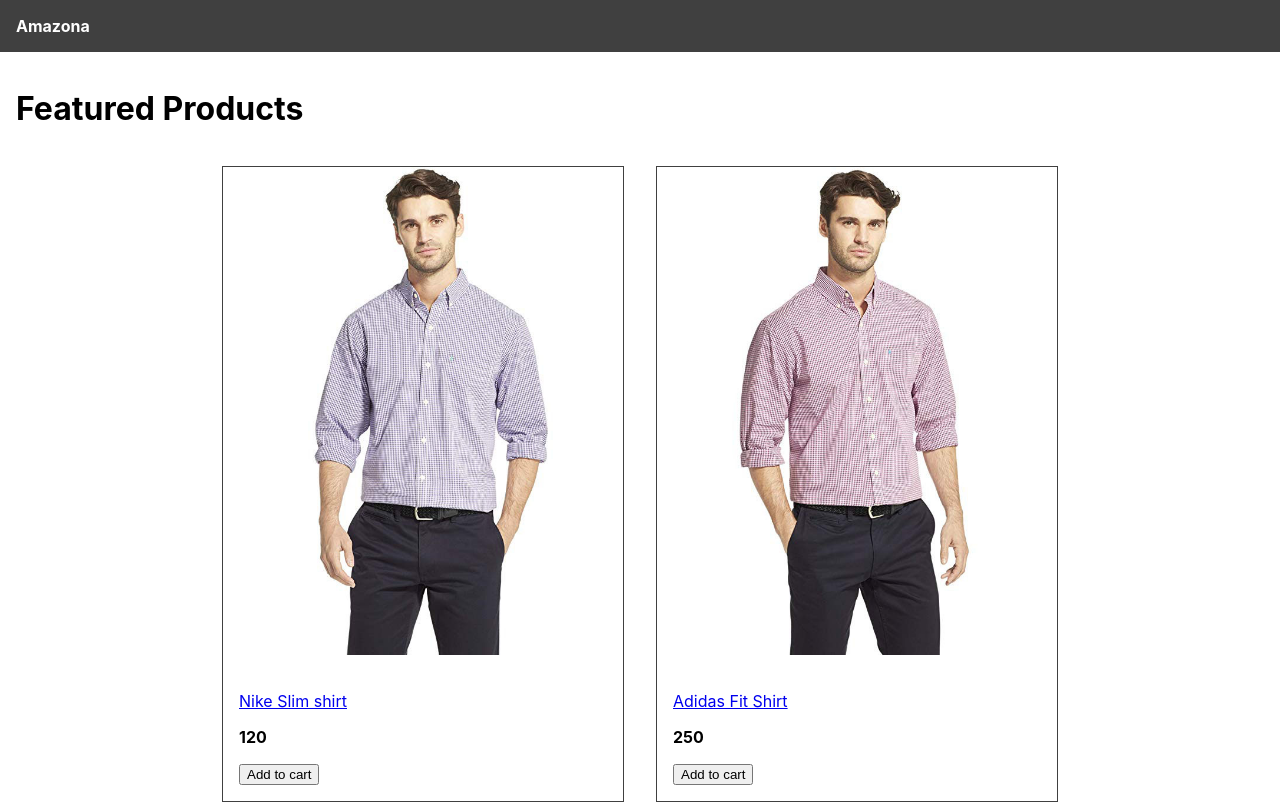
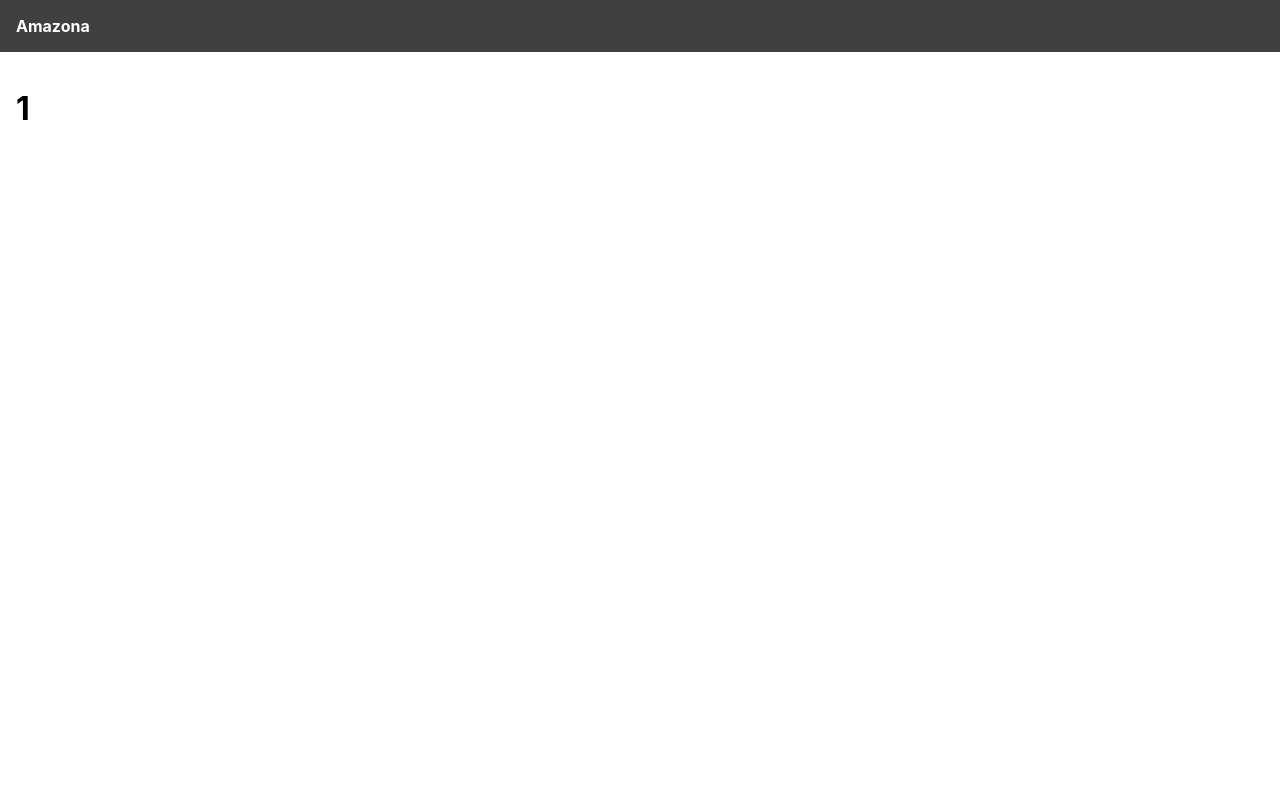
Before and after one commit to jamesekene8/amazoma, a React (Create React App) app in the folder frontend/: page /product/1 in a window 1280 px wide. Shown: the top 803 px of the page. Built offline with nearby package versions, Linux system fonts and the light colour scheme.

Commit message:
Added routes to the app

```diff
--- a/frontend/package.json
+++ b/frontend/package.json
@@ -8,6 +8,7 @@
     "@testing-library/user-event": "^13.2.1",
     "react": "^17.0.2",
     "react-dom": "^17.0.2",
+    "react-router-dom": "^6.2.2",
     "react-scripts": "5.0.0",
     "web-vitals": "^2.1.0"
   },
--- a/frontend/src/App.js
+++ b/frontend/src/App.js
@@ -1,4 +1,6 @@
-import data from "./data";
+import { Route, Routes } from "react-router-dom";
+import HomeScreen from "./screens/HomeScreen";
+import ProductScreen from "./screens/ProductScreen";
 
 function App() {
   return (
@@ -7,25 +9,10 @@
         <a href="/">Amazona</a>
       </header>
       <main>
-        <h1>Featured Products</h1>
-        <div className="products">
-          {data.products.map((product) => (
-            <div key={product.slug} className="product">
-              <a href={`/product/${product.slug}`}>
-                <img src={product.image} alt={product.name} />
-              </a>
-              <div className="product-info">
-                <a href={`/product/${product.slug}`}>
-                  <p>{product.name}</p>
-                </a>
-                <p>
-                  <strong>{product.price}</strong>
-                </p>
-                <button>Add to cart</button>
-              </div>
-            </div>
-          ))}
-        </div>
+        <Routes>
+          <Route path="/product/:slug" element={<ProductScreen />}></Route>
+          <Route path="/" element={<HomeScreen />}></Route>
+        </Routes>
       </main>
     </div>
   );
--- a/frontend/src/index.js
+++ b/frontend/src/index.js
@@ -1,14 +1,17 @@
-import React from 'react';
-import ReactDOM from 'react-dom';
-import './index.css';
-import App from './App';
-import reportWebVitals from './reportWebVitals';
+import React from "react";
+import ReactDOM from "react-dom";
+import "./index.css";
+import { BrowserRouter } from "react-router-dom";
+import App from "./App";
+import reportWebVitals from "./reportWebVitals";
 
 ReactDOM.render(
   <React.StrictMode>
-    <App />
+    <BrowserRouter>
+      <App />
+    </BrowserRouter>
   </React.StrictMode>,
-  document.getElementById('root')
+  document.getElementById("root")
 );
 
 // If you want to start measuring performance in your app, pass a function
--- /dev/null
+++ b/frontend/src/screens/HomeScreen.js
@@ -0,0 +1,31 @@
+import React from "react";
+import { Link } from "react-router-dom";
+import data from "../data";
+
+const HomeScreen = () => {
+  return (
+    <div>
+      <h1>Featured Products</h1>
+      <div className="products">
+        {data.products.map((product) => (
+          <div key={product.slug} className="product">
+            <Link to={`/product/${product.slug}`}>
+              <img src={product.image} alt={product.name} />
+            </Link>
+            <div className="product-info">
+              <Link to={`/product/${product.slug}`}>
+                <p>{product.name}</p>
+              </Link>
+              <p>
+                <strong>{product.price}</strong>
+              </p>
+              <button>Add to cart</button>
+            </div>
+          </div>
+        ))}
+      </div>
+    </div>
+  );
+};
+
+export default HomeScreen;
--- /dev/null
+++ b/frontend/src/screens/ProductScreen.js
@@ -0,0 +1,14 @@
+import React from "react";
+import { useParams } from "react-router-dom";
+
+const ProductScreen = () => {
+  const params = useParams();
+  const { slug } = params;
+  return (
+    <div>
+      <h1>{slug}</h1>
+    </div>
+  );
+};
+
+export default ProductScreen;
```
Also changed, not shown: 1 other file (tests, documents, lock files or other folders).
